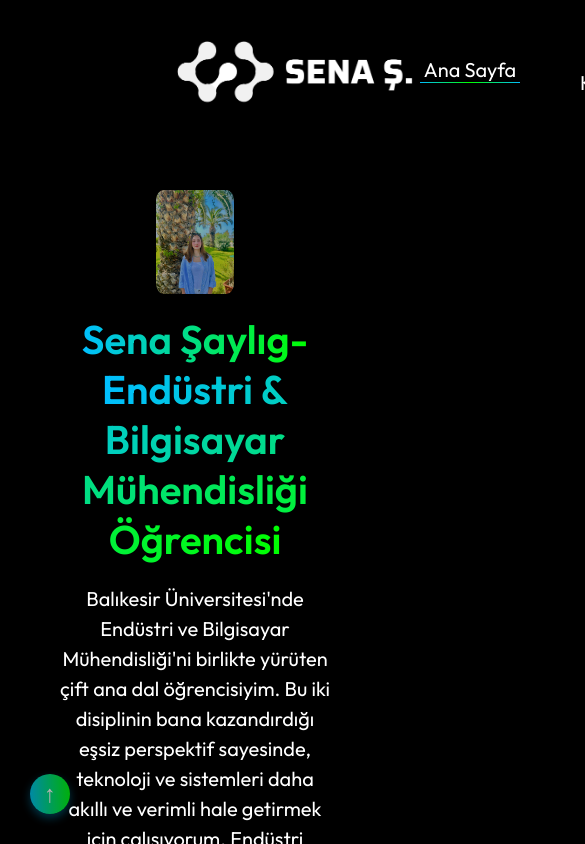
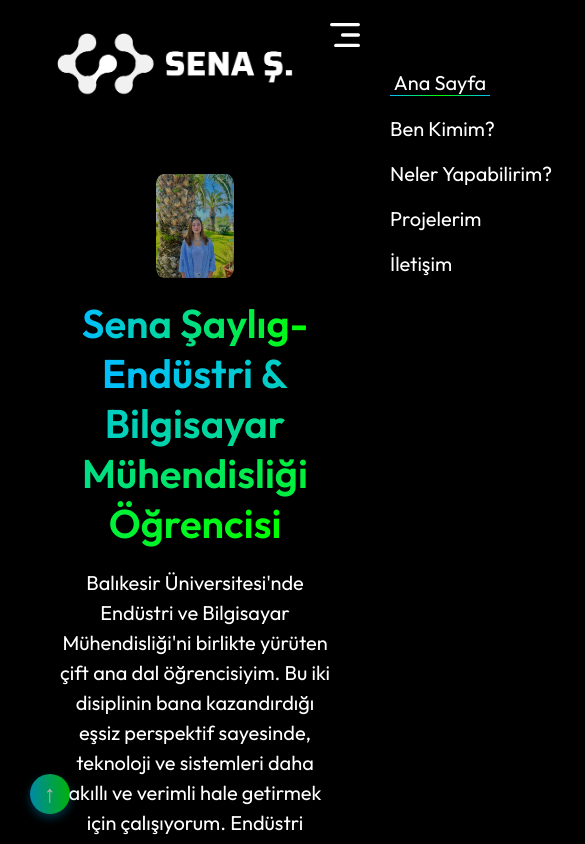
Before and after one commit to Senasylg/sena_saylig_portfolyo, a React (Create React App) app: page / in a window 390 px wide. Shown: the top 844 px of the page, 585 px wide, since content can reach past the window. Built offline with nearby package versions, Linux system fonts and the light colour scheme; a web font is replaced by a local one.

Commit message:
new commit

```diff
--- a/src/Components/Navbar/Navbar.css
+++ b/src/Components/Navbar/Navbar.css
@@ -1,21 +1,24 @@
-.navbar{
+.navbar {
     display: flex;
     align-items: center;
     justify-content: space-between;
     margin: 20px 170px;
 }
-.nav-menu{
+
+.nav-menu {
     display: flex;
     align-items: center;
     list-style: none;
     gap: 60px;
     font-size: 20px;
 }
+
 .navbar img {
     width: 250px;
     height: auto;
 }
-.nav-connect{
+
+.nav-connect {
     padding: 20px 40px;
     border-radius: 50px;
     background: linear-gradient(267deg, #00ff00, #00BFFF);
@@ -26,33 +29,135 @@
     color: black;
     font-weight: bold;
 }
-.nav-connect:hover{
+
+.nav-connect:hover {
     transform: scale(1.05);
 }
-.nav-menu li{
+
+.nav-menu li {
     display: flex;
     flex-direction: column;
     gap: 5px;
 }
-.nav-menu li img{
-    display: flex;
+
+.nav-menu li img {
     width: 100px;
     height: auto;
     margin: auto;
+    display: flex;
 }
+
 .nav-menu a {
-    color: white; /* Default renk beyaz */
+    color: white;
     text-decoration: none;
     transition: color 0.3s ease;
 }
 
 .nav-menu a:hover {
-    color: #00BFFF; /* İstersen hover rengi */
+    color: #00BFFF;
 }
 
-/* Aktif menüde (menu === 'x') özel renk (örneğin degrade) */
 .nav-menu a.active,
 .nav-menu a.active img {
-    /* Eğer aktif rengi degrade yapmak istersen veya başka stil */
-    color: #00BFFF; /* Örnek: açık mavi */
+    color: #00BFFF;
 }
+
+.nav-mob-close {
+    display: none;
+}
+
+.nav-mob-open {
+    display: none;
+}
+
+/* ======= Responsive for mobile ======= */
+@media (max-width: 768px) {
+    .navbar {
+        margin: 20px 50px;
+    }
+    .nav-connect {
+        display: none;
+    }
+
+    /* Hamburger (menu open) icon */
+    .nav-mob-open {
+        display: flex;
+        position: fixed;
+        top: 20px;
+        right: 30px;
+        width: 30px !important;
+        height: 30px !important;
+        cursor: pointer;
+        align-items: center;
+        justify-content: center;
+        z-index: 1003;
+        opacity: 1; /* Açıkken tam görünür */
+        transition: opacity 0.3s ease;
+    }
+    /* Menü açıkken ikon gizlensin */
+    .nav-mob-open.hidden {
+        opacity: 0;
+        pointer-events: none;
+    }
+
+    .nav-mob-open img {
+        width: 30px !important;
+        height: 30px !important;
+        object-fit: contain;
+    }
+
+    /* Close icon */
+    .nav-mob-close {
+        display: flex; /* Görünsün ama konumu sağlanacak JS ile */
+        position: fixed;
+        top: 20px;
+        right: -250px; /* Başlangıçta menü ile aynı pozisyonda gizli */
+        width: 30px !important;
+        height: 30px !important;
+        cursor: pointer;
+        align-items: center;
+        justify-content: center;
+        z-index: 1004;
+        transition: right 0.5s ease;
+    }
+
+    .nav-mob-close img {
+        width: 30px !important;
+        height: 30px !important;
+        object-fit: contain;
+    }
+
+    /* Menü */
+    .nav-menu {
+        position: fixed;
+        flex-direction: column;
+        align-items: flex-start;
+        top: 0;
+        gap: 20px;
+        background-color: black;
+        width: 250px;
+        height: 100%;
+        z-index: 1000;
+        transition: right 0.5s ease;
+        right: -250px; /* Başlangıçta görünmez */
+        padding-left: 30px;
+        padding-top: 70px;
+    }
+
+    .nav-menu li {
+        font-size: 20px;
+        padding-left: 0;
+        flex-direction: row;
+        gap: 15px;
+    }
+
+    /* Menü açılınca menüyü sağa getir */
+    .nav-menu.open {
+        right: 0;
+    }
+
+    /* Kapama butonunu menü açıkken menüyle birlikte sağa getir */
+    .nav-mob-close.open {
+        right: 30px;
+    }
+}
--- a/src/Components/Navbar/Navbar.jsx
+++ b/src/Components/Navbar/Navbar.jsx
@@ -2,18 +2,19 @@ import React, { useState, useEffect } from 'react';
 import './Navbar.css';
 import header_logo from '../../assets/header_logo.png';
 import underline_navbar from '../../assets/underline.png';
+import menu_open from '../../assets/menu_open.svg';
+import menu_close from '../../assets/menu_close.svg';
 
 const Navbar = () => {
     const [menu, setMenu] = useState('home');
-    const [menuOpen, setMenuOpen] = useState(false);  // Hamburger menü durumu
+    const [menuOpen, setMenuOpen] = useState(false);
 
-    // Scroll yapıldığında aktif menüyü güncellemek için
     useEffect(() => {
         const handleScroll = () => {
             const sections = ['home', 'about', 'services', 'projects', 'contact'];
             let current = 'home';
 
-            sections.forEach((section) => {
+            sections.forEach(section => {
                 const element = document.getElementById(section);
                 if (element) {
                     const top = element.getBoundingClientRect().top;
@@ -30,61 +31,67 @@ const Navbar = () => {
         return () => window.removeEventListener('scroll', handleScroll);
     }, []);
 
-    // Menü açılıp kapanınca scroll olunca menüyü kapatabiliriz
     useEffect(() => {
         const closeMenuOnScroll = () => {
-            if(menuOpen) setMenuOpen(false);
+            if (menuOpen) setMenuOpen(false);
         };
         window.addEventListener('scroll', closeMenuOnScroll);
         return () => window.removeEventListener('scroll', closeMenuOnScroll);
     }, [menuOpen]);
 
+    const openMenu = () => setMenuOpen(true);
+    const closeMenu = () => setMenuOpen(false);
+
     return (
         <div className="navbar">
             <img src={header_logo} alt="Site Logo" className="nav-logo" />
 
-            {/* Hamburger ikon (mobilde gözükecek) */}
-            <div
-                className={`nav-hamburger ${menuOpen ? 'open' : ''}`}
-                onClick={() => setMenuOpen(!menuOpen)}
-                aria-label="Toggle menu"
-                role="button"
-                tabIndex={0}
-                onKeyDown={(e) => { if(e.key === 'Enter') setMenuOpen(!menuOpen) }}
-            >
-                <span></span>
-                <span></span>
-                <span></span>
-            </div>
+            {/* Hamburger Menü Açma İkonu */}
+            <img
+                src={menu_open}
+                onClick={openMenu}
+                alt="Open Menu"
+                className={`nav-mob-open ${menuOpen ? 'hidden' : ''}`}
+            />
 
             {/* Menü */}
-            <ul className={`nav-menu ${menuOpen ? 'active' : ''}`}>
+            <ul className={`nav-menu ${menuOpen ? 'open' : ''}`}>
+                {/* Menü kapatma ikonu */}
+                {menuOpen && (
+                    <img
+                        src={menu_close}
+                        onClick={closeMenu}
+                        alt="Close Menu"
+                        className={`nav-mob-close ${menuOpen ? 'open' : ''}`}
+                    />
+                )}
+
                 <li>
-                    <a href="#home" onClick={() => {setMenu('home'); setMenuOpen(false);}}>
+                    <a href="#home" onClick={() => { setMenu('home'); closeMenu(); }}>
                         Ana Sayfa
                         {menu === 'home' && <img src={underline_navbar} alt="underline" />}
                     </a>
                 </li>
                 <li>
-                    <a href="#about" onClick={() => {setMenu('about'); setMenuOpen(false);}}>
+                    <a href="#about" onClick={() => { setMenu('about'); closeMenu(); }}>
                         Ben Kimim?
                         {menu === 'about' && <img src={underline_navbar} alt="underline" />}
                     </a>
                 </li>
                 <li>
-                    <a href="#services" onClick={() => {setMenu('services'); setMenuOpen(false);}}>
+                    <a href="#services" onClick={() => { setMenu('services'); closeMenu(); }}>
                         Neler Yapabilirim?
                         {menu === 'services' && <img src={underline_navbar} alt="underline" />}
                     </a>
                 </li>
                 <li>
-                    <a href="#projects" onClick={() => {setMenu('projects'); setMenuOpen(false);}}>
+                    <a href="#projects" onClick={() => { setMenu('projects'); closeMenu(); }}>
                         Projelerim
                         {menu === 'projects' && <img src={underline_navbar} alt="underline" />}
                     </a>
                 </li>
                 <li>
-                    <a href="#contact" onClick={() => {setMenu('contact'); setMenuOpen(false);}}>
+                    <a href="#contact" onClick={() => { setMenu('contact'); closeMenu(); }}>
                         İletişim
                         {menu === 'contact' && <img src={underline_navbar} alt="underline" />}
                     </a>
@@ -93,7 +100,9 @@ const Navbar = () => {
 
             <div className="nav-connect" onClick={() => {
                 document.getElementById("contact")?.scrollIntoView({ behavior: "smooth" });
-            }}>Benimle İletişime Geç</div>
+            }}>
+                Benimle İletişime Geç
+            </div>
         </div>
     );
 };
```
